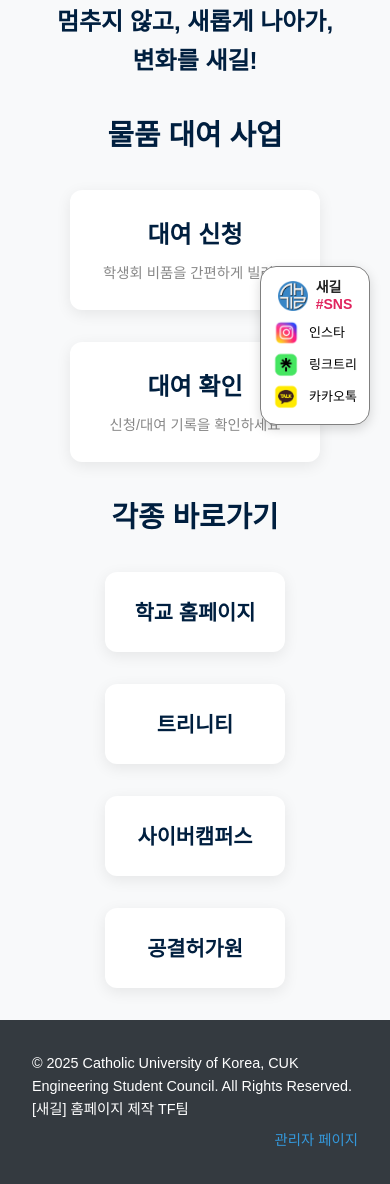
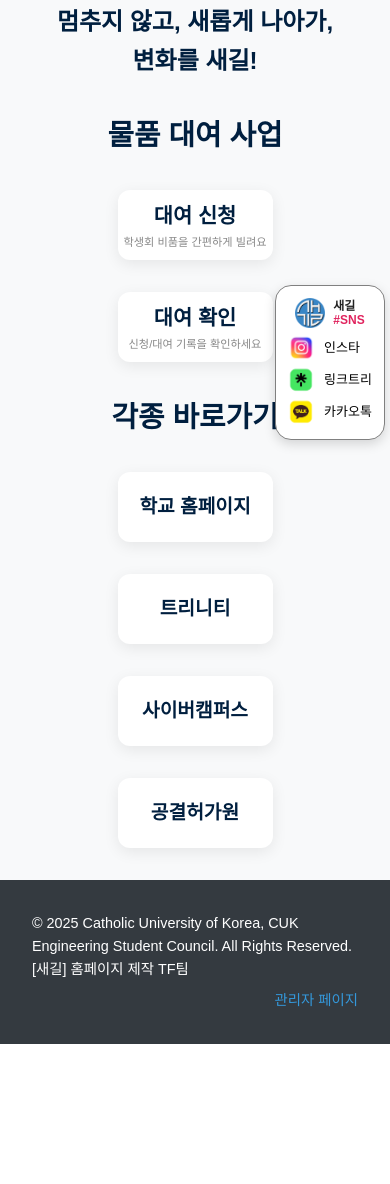
Before and after one commit to DJ-WALNUT/Saegil_Portal, a Flask app: page / in a window 390 px wide. Shown: the part 399-1583 px from the top of the page. After the commit the page ends 1443 px from the top, so only its background shows below. Run offline with Flask 3, Linux system fonts and the light colour scheme; some web fonts are replaced.

Commit message:
[style] 일부 텍스트 및 스타일 변경

```diff
--- a/static/css/category_borrow.css
+++ b/static/css/category_borrow.css
@@ -19,7 +19,7 @@
 .category-page {
     min-width: 100%;
     box-sizing: border-box;
-    padding: 0 1rem;
+    padding: 0 0.5rem;
     display: flex;
     flex-direction: column;
     align-items: center;
@@ -65,3 +65,7 @@
     grid-template-columns: repeat(auto-fill, minmax(150px, 1fr));
     gap: 1rem;
 }
+
+@media (max-width: 768px) {
+    .item-selection-section .item-grid { grid-template-columns: repeat(auto-fill, minmax(110px, 1fr)); }
+}
--- a/static/css/main_page.css
+++ b/static/css/main_page.css
@@ -36,8 +36,8 @@
     flex-direction: column;
     justify-content: center;
     align-items: center;
-    width: 250px;
-    height: 120px;
+    width: 230px;
+    height: 110px;
     background-color: var(--white);
     border-radius: var(--border-radius);
     box-shadow: var(--box-shadow);
@@ -53,8 +53,8 @@
     flex-direction: column;
     justify-content: center;
     align-items: center;
-    width: 180px;
-    height: 80px;
+    width: 155px;
+    height: 70px;
     background-color: var(--white);
     border-radius: var(--border-radius);
     box-shadow: var(--box-shadow);
@@ -63,7 +63,7 @@
     transition: all 0.3s ease;
 }
 .shortcut-btn-ex:hover { transform: translateY(-8px); box-shadow: 0 8px 25px rgba(0, 0, 0, 0.12); color: var(--accent-blue); }
-.shortcut-btn-ex span { font-size: 1.3rem; font-weight: 600; }
+.shortcut-btn-ex span { font-size: 1.2rem; font-weight: 600; }
 .shortcut-btn-ex small { font-size: 0.9rem; color: #888; margin-top: 0.5rem; }
 
 .catchP {
@@ -74,3 +74,9 @@
     margin-bottom: 2rem;
     word-break: keep-all; /* 단어 단위로 줄바꿈을 유지하여 어색함을 방지 */
 }
+
+@media (max-width: 768px) {
+    .shortcut-btn { width: 155px; height: 70px; }
+    .shortcut-btn span { font-size: 1.3rem; }
+    .shortcut-btn small { font-size: 0.7rem; margin-top: 0.1rem; }
+}
--- a/static/css/style_main.css
+++ b/static/css/style_main.css
@@ -113,10 +113,10 @@ th { background-color: #f8f9fa; font-weight: 600; }
 .flash-message.success { background-color: #e8f8f5; color: #16a085; }
 .hamburger-btn { display: none; font-size: 1.5rem; background: none; border: none; color: white; cursor: pointer; }
 
-.floating-sns { position: fixed; right: 20px; bottom: 20px; width: 110px; background: white; border-radius: 16px; box-shadow: 0 4px 12px rgba(0, 0, 0, 0.15); padding: 12px 10px; z-index: 9999; border: 1px solid gray; }
+.floating-sns { position: fixed; right: 5px; bottom: 5px; width: 110px; background: white; border-radius: 16px; box-shadow: 0 4px 12px rgba(0, 0, 0, 0.15); padding: 12px 10px; z-index: 9999; border: 1px solid gray; }
 .floating-sns .sns-header { display: flex; align-items: center; justify-content: center; gap: 8px; margin-bottom: 5px; } /* 로고와 타이틀을 나란히 정렬 */
 .floating-sns .fond-logo { width: 30px; height: auto; margin: 0; } /* 로고 이미지 */
-.floating-sns .fond-title { font-size: 14px; font-weight: bold; color: #222; line-height: 1.2; text-align: left; } /* 새길 #SNS 텍스트 */
+.floating-sns .fond-title { font-size: 12px; font-weight: bold; color: #222; line-height: 1.2; text-align: left; } /* 새길 #SNS 텍스트 */
 .floating-sns .fond-title strong { color: #e0245e; /* hashtag red */ }
 .floating-sns .sns-links { display: flex; flex-direction: column; gap: 2px; } /* SNS 링크들 */
 .floating-sns .sns-item { display: flex;  align-items: center; gap: 8px; text-decoration: none; color: #000; font-size: 13px; }
@@ -133,4 +133,7 @@ th { background-color: #f8f9fa; font-weight: 600; }
     .form-grid { grid-template-columns: 1fr; }
     .container { padding: 1rem; margin: 1rem; }
     .footer-content { flex-direction: column; align-items: flex-start; gap: 0.5rem; }
+    /*물품 스타일*/
+    .item-name { font-size: 1rem; }
+    .item-stock { font-size: 0.8rem; }
 }
--- a/templates/borrow_success.html
+++ b/templates/borrow_success.html
@@ -12,7 +12,7 @@
         <div class="success-icon">✔️</div>
         <h2 style="word-break: keep-all;">대여 신청이 완료되었습니다!</h2>
         <p class="return-info" style="color: var(--main-navy); background-color: #eaf5fc;">
-            공과대학 학생회실에 방문하여 담당자 확인 후 물품을 수령해주세요!
+            공대방(N502)에 방문하여 담당자 확인 후 물품을 수령해주세요!
         </p>
         <p style="margin-top: 1.5rem; font-size: 0.9rem; color: #555; word-break: keep-all;">
             ※ 신청 시각 기준 24시간이 지나면 자동으로 신청이 취소되오니, 참고하여 수령해주시길 바랍니다.
@@ -26,7 +26,7 @@
                 {% endfor %}
             </ul>
         </div>
-        <p class="return-info"><strong>{{ return_date }}</strong>까지 학생회실로 반납 부탁드립니다~</p>
+        <p class="return-info"><strong>{{ return_date }}</strong>까지 공대방(N502)으로 반납 부탁드립니다~</p>
         <a href="{{ url_for('index') }}" class="btn-primary">홈으로 돌아가기</a>
         <a href="{{ url_for('check_rental_status') }}" class="btn-primary">대여 확인하기</a>
     </div>
--- a/templates/index.html
+++ b/templates/index.html
@@ -1,6 +1,6 @@
 {% extends "base.html" %}
 
-{% block title %}새길 포털 | 공과대학 학생회{% endblock %}
+{% block title %}새길 | 공과대학 학생회{% endblock %}
 
 {% block head %}
     {{ super() }}
```
